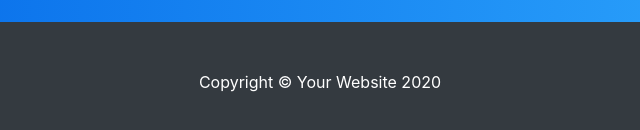
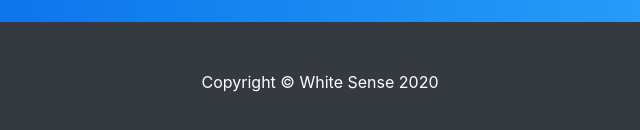
Before and after one commit to agusprats/TravelAgency, a website: page signup.html in a window 1280 px wide. Shown: the part 780-910 px from the top of the page, 320-960 px from the left. Drawn offline with Linux system fonts and the light colour scheme.

```diff
--- a/signup.html
+++ b/signup.html
@@ -104,7 +104,7 @@
     <!-- Footer -->
     <footer class="py-5 bg-dark">
         <div class="container">
-          <p class="m-0 text-center text-white">Copyright &copy; Your Website 2020</p>
+          <p class="m-0 text-center text-white">Copyright &copy; White Sense 2020</p>
         </div>
         <!-- /.container -->
       </footer>
```
Also changed, not shown: login.html (+1 -1 lines).
